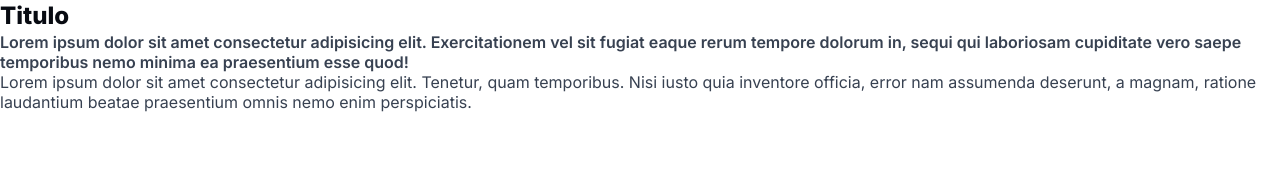
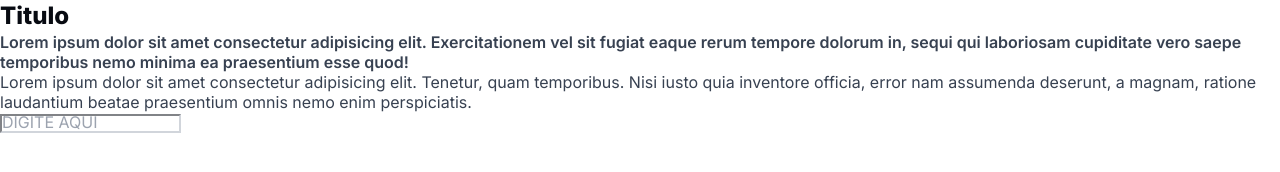
Before and after one commit to GuiibScripts/Lista-de-Compras, a plain HTML site: page index.html in a window 1280 px wide. Drawn offline with Linux system fonts and the light colour scheme.

Commit message:
Param Global Done

```diff
--- a/index.html
+++ b/index.html
@@ -18,5 +18,7 @@
     <p>Lorem ipsum dolor sit amet consectetur adipisicing elit. Tenetur, quam temporibus. Nisi iusto quia inventore officia, error nam assumenda deserunt, a magnam, ratione laudantium beatae praesentium omnis nemo enim perspiciatis.</p>
 
     <script src="script.js"></script>
+
+    <input type="text" placeholder="DIGITE AQUI">
 </body>
 </html>
```
